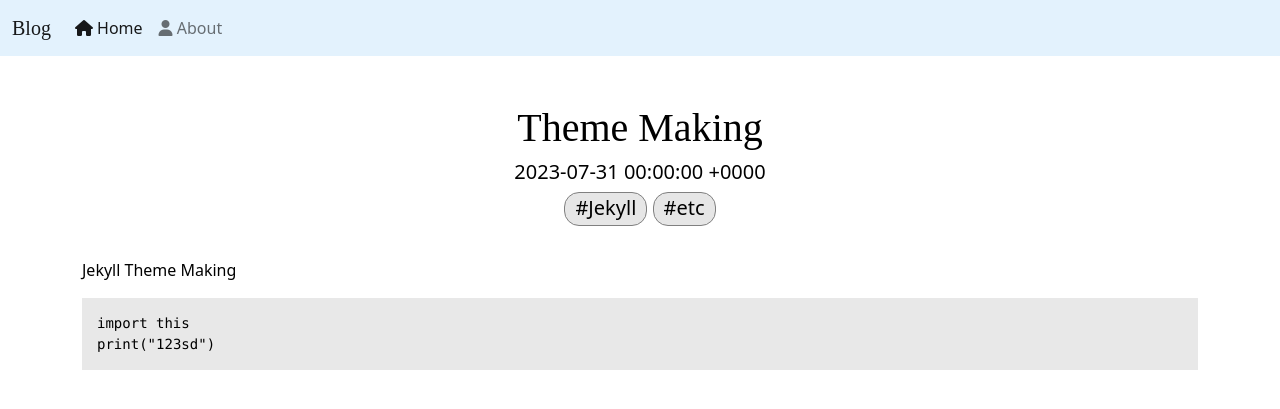
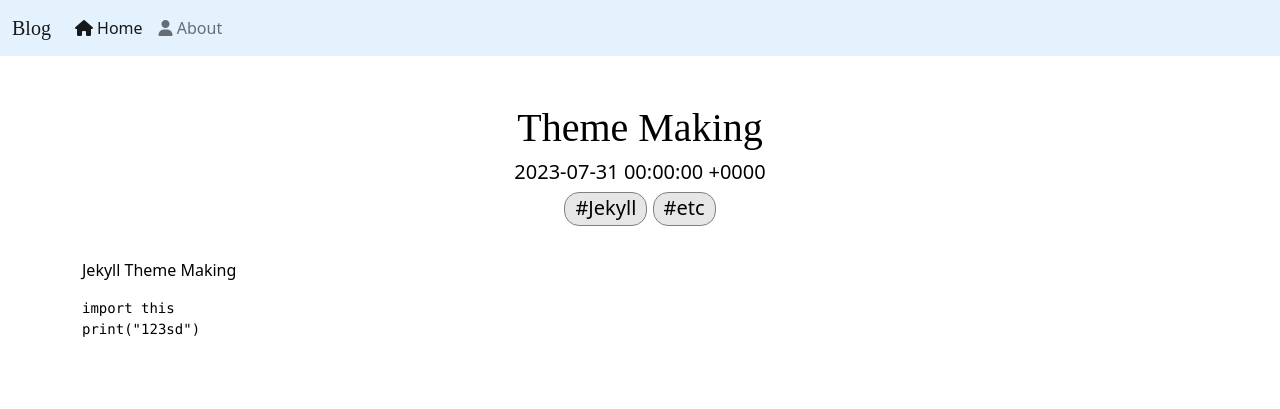
Before and after one commit to happydm09/B, a Jekyll site: the page built from _posts/2023-07-31-theme.md, in a window 1280 px wide. Shown: the top 409 px of the page. Built offline with Jekyll 4.4.1, drawn with Linux system fonts in a browser that asks for light colours; nearby versions of some CDN libraries; some web fonts are replaced.

Commit message:
Update style.css

```diff
--- a/css/style.css
+++ b/css/style.css
@@ -38,10 +38,3 @@
 
 .hide { display: none }
 .selected { background-color: rgba(131, 205, 255, 0.5 ) }
-
-.highlight {
-  background-color: #e8e8e8;
-  padding: 0.5em;
-}
-
-.highlight pre { margin-bottom: 0 }
```
